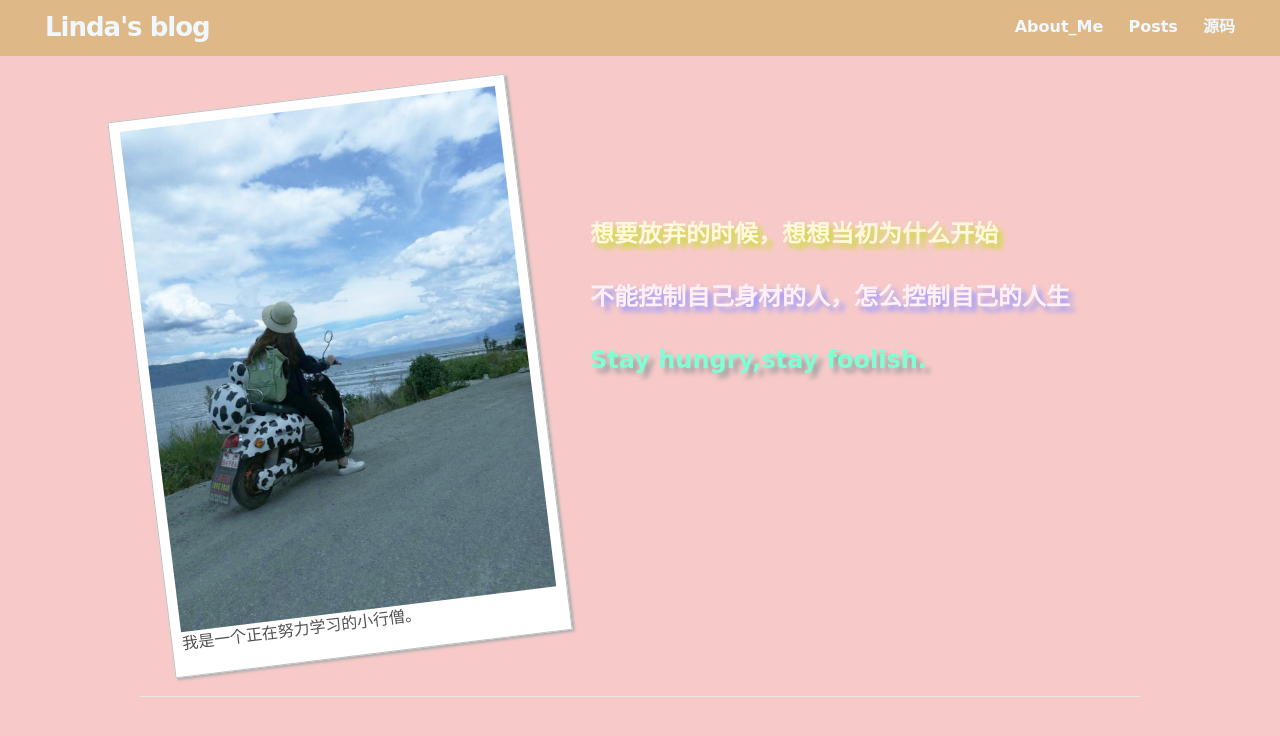
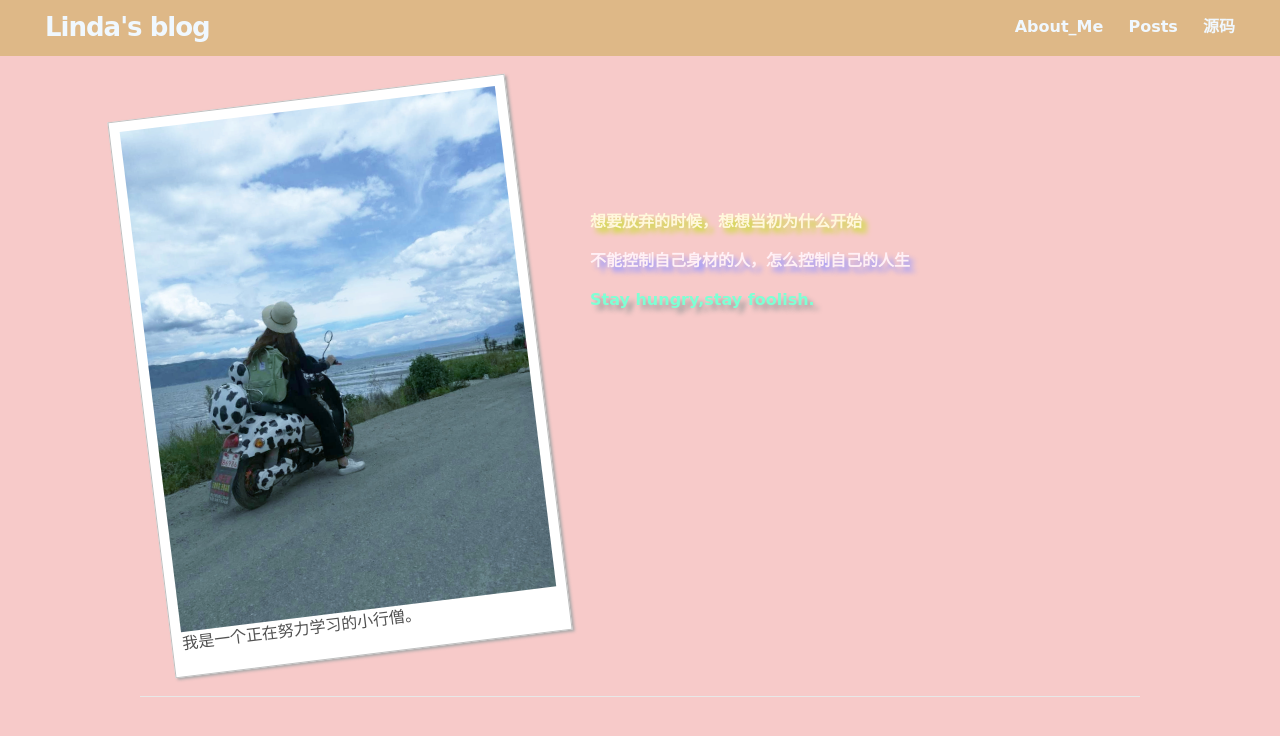
Before and after one commit to LRY1994/jekyll-blog, a Jekyll site: the page built from index.md, in a window 1280 px wide. Shown: the top 736 px of the page. Built offline with Jekyll 4.4.1, drawn with Linux system fonts in a browser that asks for light colours.

Commit message:
add media

```diff
--- a/_sass/_gallery.scss
+++ b/_sass/_gallery.scss
@@ -21,9 +21,20 @@
     .quote{
         padding-top: 15%;
         padding-left: 5%;
-        line-height: 2em;
-        font-size: 1.5em;
+        line-height: 2rm;
+        font-size: 1.5rm;
         font-weight: bold;
 
     }
 }
+
+
+@media only screen and (max-width : 480px) {
+    .galleryDiv{
+        display: block;
+        .quote{
+            padding-top:40px;
+
+        }
+    }
+}
```
